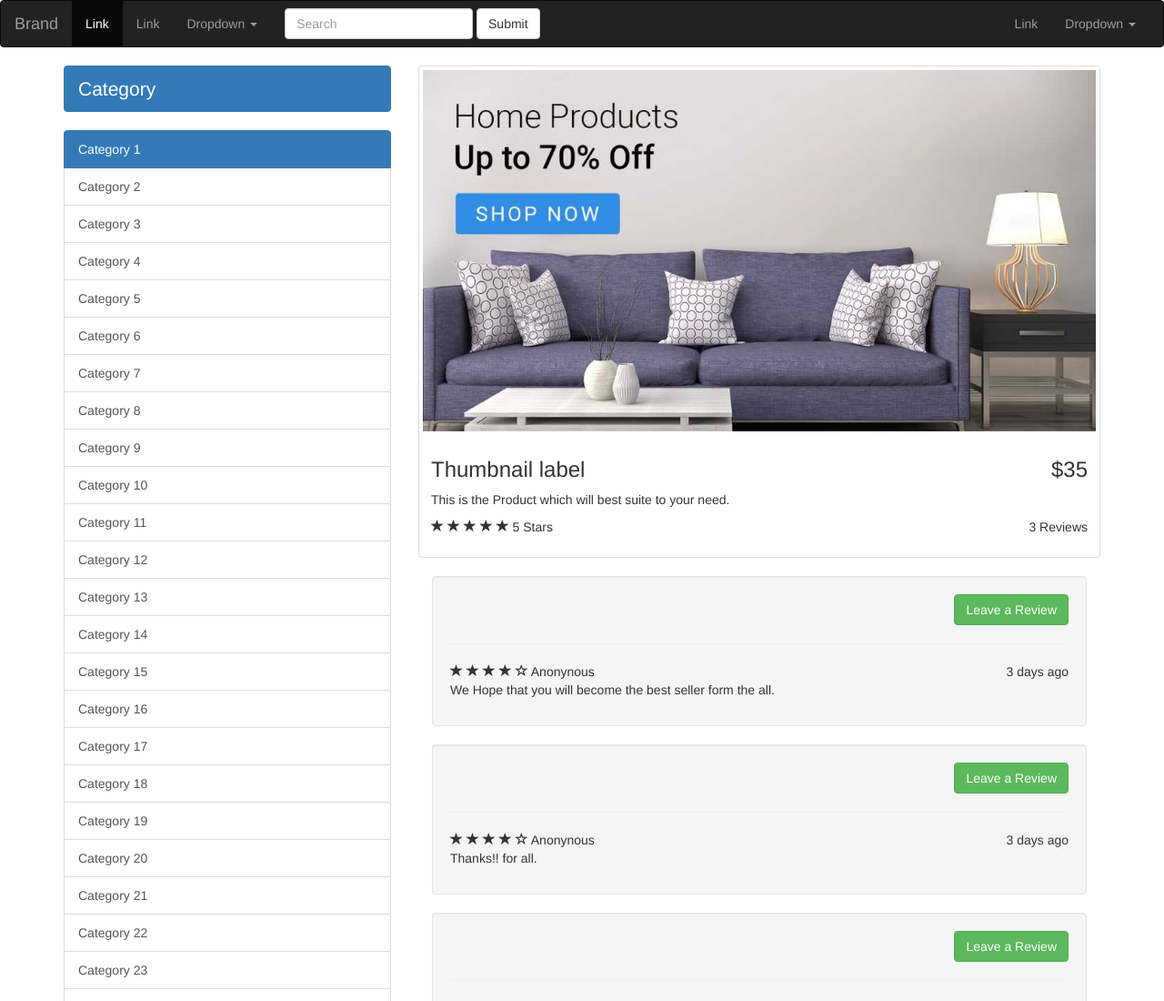
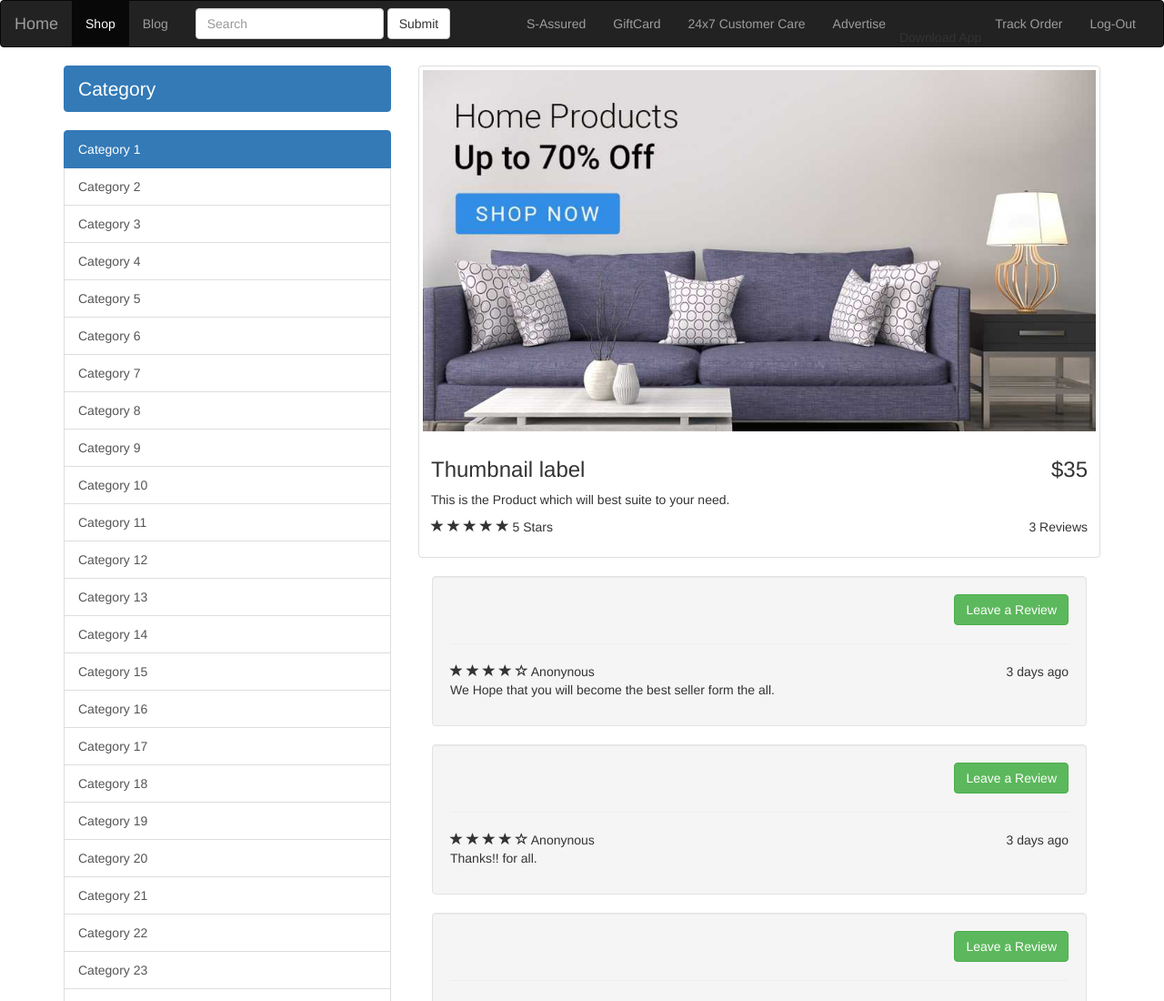
Before and after one commit to sainvrat/sellers.com, a plain HTML site: page product_details.html in a window 1280 px wide. Shown: the top 1100 px of the page at 91% size. Drawn offline with nearby package versions, Linux system fonts and the light colour scheme.

Commit message:
Update product_details.html

```diff
--- a/product_details.html
+++ b/product_details.html
@@ -35,26 +35,14 @@
         <span class="icon-bar"></span>
         <span class="icon-bar"></span>
       </button>
-      <a class="navbar-brand" href="index.html">Brand</a>
+      <a class="navbar-brand" href="index.html">Home</a>
     </div>
 
     <!-- Collect the nav links, forms, and other content for toggling -->
     <div class="collapse navbar-collapse" id="bs-example-navbar-collapse-1">
       <ul class="nav navbar-nav">
-        <li class="active"><a href="#">Link <span class="sr-only">(current)</span></a></li>
-        <li><a href="#">Link</a></li>
-        <li class="dropdown">
-          <a href="#" class="dropdown-toggle" data-toggle="dropdown" role="button" aria-haspopup="true" aria-expanded="false">Dropdown <span class="caret"></span></a>
-          <ul class="dropdown-menu">
-            <li><a href="#">Action</a></li>
-            <li><a href="#">Another action</a></li>
-            <li><a href="#">Something else here</a></li>
-            <li role="separator" class="divider"></li>
-            <li><a href="#">Separated link</a></li>
-            <li role="separator" class="divider"></li>
-            <li><a href="#">One more separated link</a></li>
-          </ul>
-        </li>
+        <li class="active"><a href="#">Shop <span class="sr-only">(current)</span></a></li>
+        <li><a href="#">Blog</a></li>
       </ul>
       <form class="navbar-form navbar-left">
         <div class="form-group">
@@ -63,17 +51,13 @@
         <button type="submit" class="btn btn-default">Submit</button>
       </form>
       <ul class="nav navbar-nav navbar-right">
-        <li><a href="#">Link</a></li>
-        <li class="dropdown">
-          <a href="#" class="dropdown-toggle" data-toggle="dropdown" role="button" aria-haspopup="true" aria-expanded="false">Dropdown <span class="caret"></span></a>
-          <ul class="dropdown-menu">
-            <li><a href="#">Action</a></li>
-            <li><a href="#">Another action</a></li>
-            <li><a href="#">Something else here</a></li>
-            <li role="separator" class="divider"></li>
-            <li><a href="#">Separated link</a></li>
-          </ul>
-        </li>
+	      <li><a href="#">S-Assured</a></li>
+            <li><a href="#">GiftCard</a></li>
+            <li><a href="#">24x7 Customer Care</a></li>
+	      <li><a href="#">Advertise</a></li>
+	     <li><a href="#"></a>Download App</li>
+	      <li><a href="#">Track Order</a></li>
+	      <li><a href="#">Log-Out</a></li>
       </ul>
     </div><!-- /.navbar-collapse -->
   </div><!-- /.container-fluid -->
```
